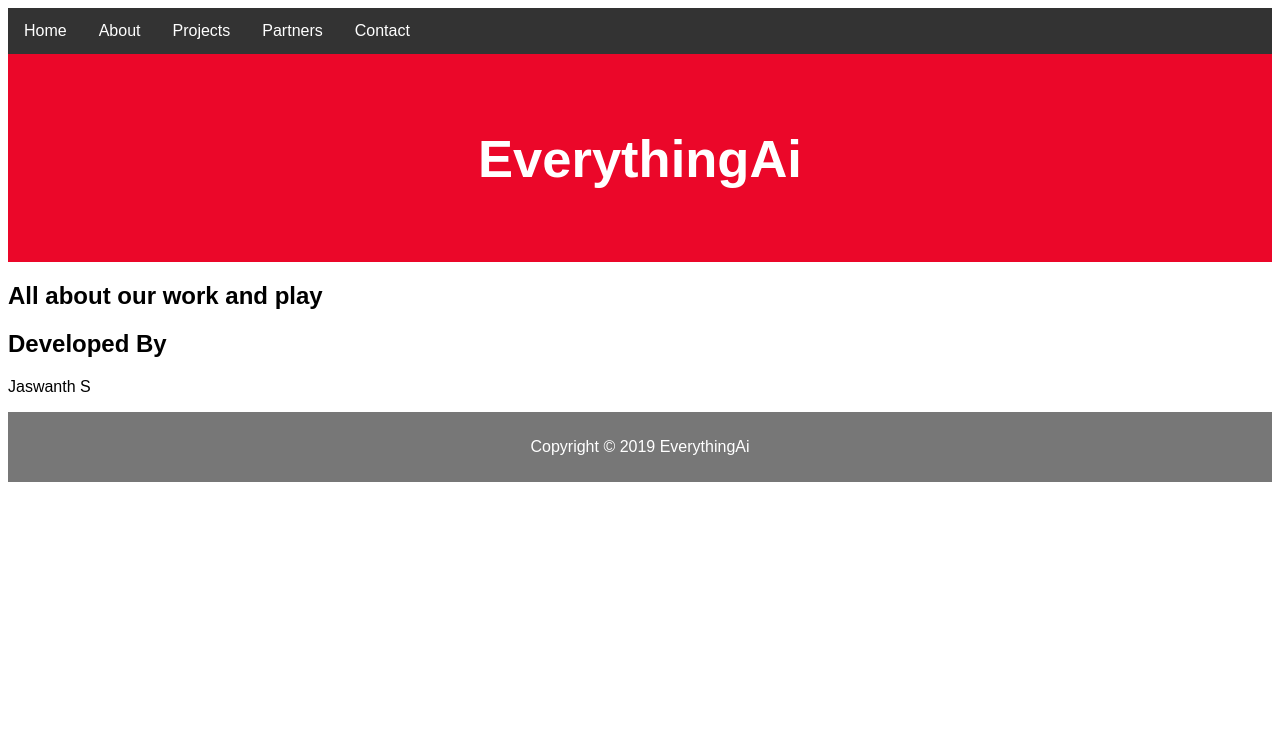
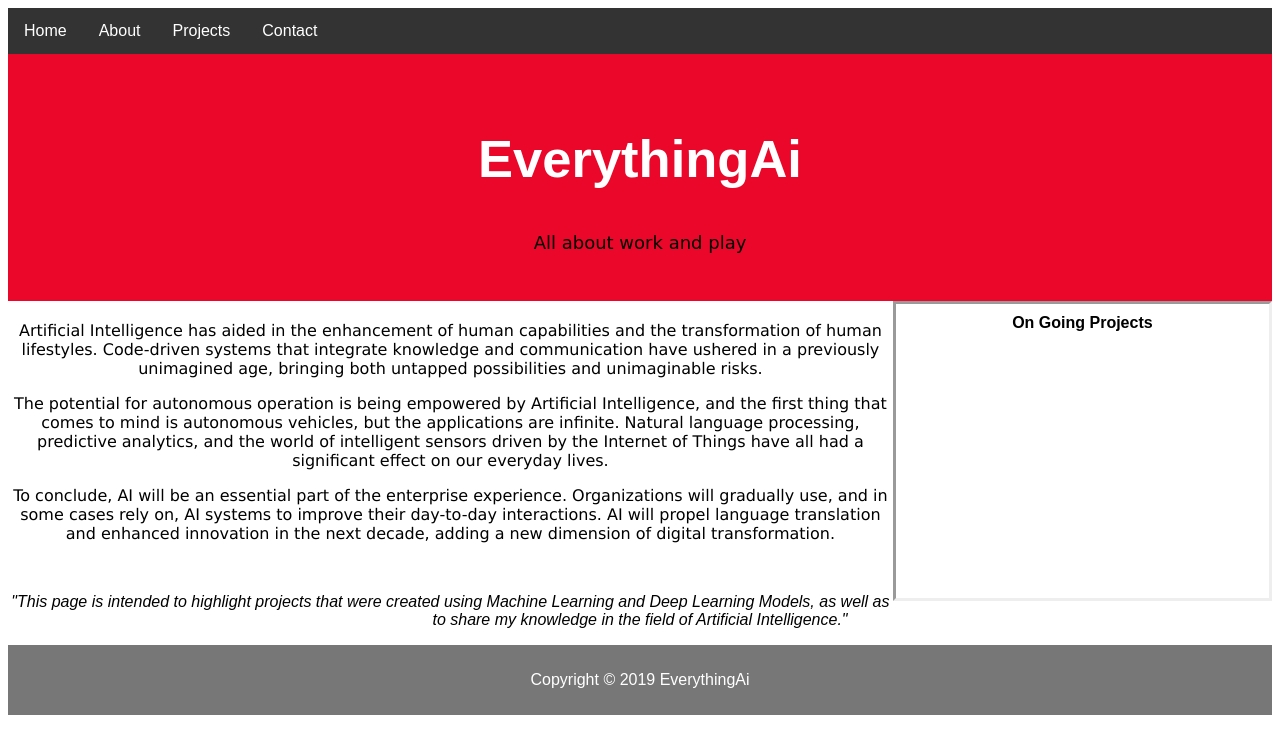
Before and after one commit to samjaswanth/everythingai-test, a Flask app: page / in a window 1280 px wide. Shown: the top 754 px of the page. Run offline with Flask 2, Linux system fonts and the light colour scheme; parts of the project's set-up code (start-up, migrations or seed data) failed here and were passed over.

Commit message:
Add files via upload

```diff
--- a/templates/home.html
+++ b/templates/home.html
@@ -134,6 +134,13 @@
   background-color: #555;
   color: white;
 }
+.column_update{
+float : right;
+width:30%;
+padding:10px;
+height:300px;
+border-style: inset;
+}
 </style>
 </head>
 <body>
@@ -156,27 +163,39 @@
       <a href="#express">Know your worth</a>
     </div>
   </div>
-  <div class="subnav">
-    <button class="subnavbtn">Partners <i class="fa fa-caret-down"></i></button>
-    <div class="subnav-content">
-      <a href="#link1">Link 1</a>
-      <a href="#link2">Link 2</a>
-      <a href="#link3">Link 3</a>
-      <a href="#link4">Link 4</a>
-    </div>
-  </div>
   <a href="#contact">Contact</a>
 </div>
 <header>
   <h2>EverythingAi</h2>
+  <p style="color:black; font-size:18px; font-family:Comic Sans MS">All about work and play</p>
 </header>
-
+<div class="column_update">
+    <center><b>On Going Projects</b></center>
+    <marquee behaviour="scroll" direction="up" scrolldelay="500" height="200"><font color="red">
+	<ol>
+  <li style="font-size:15px">Whom do you look like!</li>
+  <br>
+  <li style="font-size:15px">Know your worth</li>
+</ol>
+</font></marquee>
+  </div>
 <section>
-  <p><h2>All about our work and play</h2></p>
-    <h1>Developed By</h1>
-    <p>Jaswanth S</p>
+  <p><h2></h2></p>
+    <center><p style="font-family:verdana">Artificial Intelligence has aided in the enhancement of human capabilities and
+	the transformation of human lifestyles. Code-driven systems that integrate knowledge
+	and communication have ushered in a previously unimagined age, bringing both
+	untapped possibilities and unimaginable risks.</p>
+	<p style="font-family:verdana">The potential for autonomous operation is being empowered by Artificial Intelligence,
+	and the first thing that comes to mind is autonomous vehicles, but the applications are infinite.
+	Natural language processing, predictive analytics, and the world of intelligent sensors driven by
+	the Internet of Things have all had a significant effect on our everyday lives.</p>
+	<p style="font-family:verdana">To conclude, AI will be an essential part of the enterprise experience. Organizations will gradually use,
+	and in some cases rely on, AI systems to improve their day-to-day interactions. AI will propel language
+	translation and enhanced innovation in the next decade, adding a new dimension of digital transformation.</p>
+	<br>
+	<p><i>"This page is intended to highlight projects that were created using Machine Learning and Deep Learning
+	Models, as well as to share my knowledge in the field of Artificial Intelligence."</i></p></center>
 </section>
-
 <footer>
   <p>Copyright © 2019 EverythingAi</p>
 </footer>
```
Also changed, not shown: templates/crop.html (+0 -9 lines), templates/stroke.html (+0 -9 lines).
